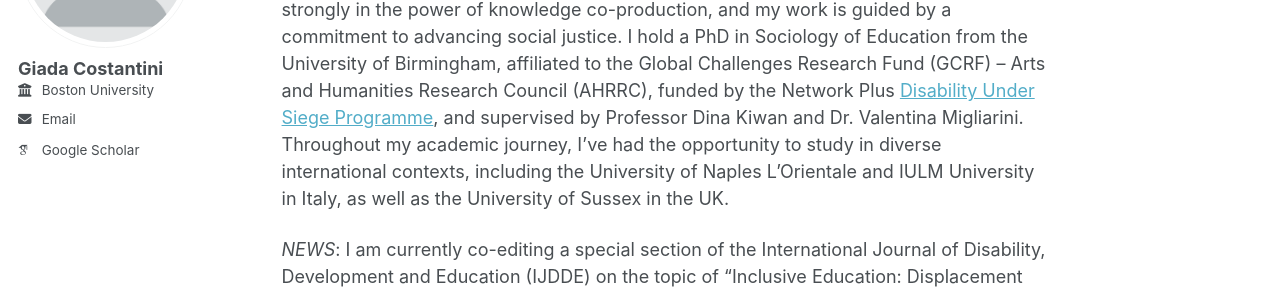
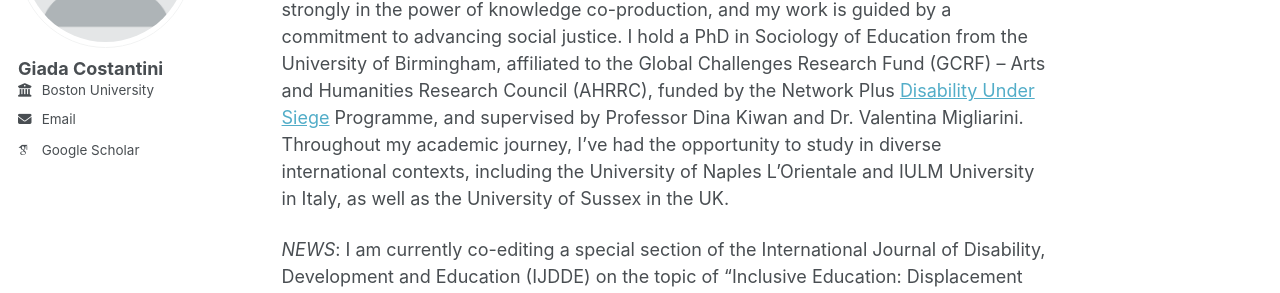
Before and after one commit to giada-costantini/giada-costantini.github.io, a Jekyll site: the page built from _pages/about.md, in a window 1280 px wide. Shown: the part 228-521 px from the top of the page. Built offline with Jekyll 4.4.1, drawn with Linux system fonts in a browser that asks for light colours; some web fonts are replaced; a script bundle is joined from its source files by our own code; library files that are not in the unit come from our copies.

```diff
--- a/_pages/about.md
+++ b/_pages/about.md
@@ -8,7 +8,7 @@ redirect_from:
 ---
 
 Hi! I’m currently a postdoctoral research fellow at the [Center on Forced Displacement](https://www.bu.edu/cfd/) at Boston University. I love to spend my time thinking, researching, writing, and—just as importantly—learning from others. I’m an interdisciplinary researcher who believes strongly in the power of knowledge co-production, and my work is guided by a commitment to advancing social justice.
-I hold a PhD in Sociology of Education from the University of Birmingham, affiliated to  the Global Challenges Research Fund (GCRF) – Arts and Humanities Research Council (AHRRC), funded by the Network Plus [Disability Under Siege Programme](https://disabilityundersiege.org/), and supervised by Professor Dina Kiwan and Dr. Valentina Migliarini. Throughout my academic journey, I’ve had the opportunity to study in diverse international contexts, including the University of Naples L’Orientale and IULM University in Italy, as well as the University of Sussex in the UK.
+I hold a PhD in Sociology of Education from the University of Birmingham, affiliated to  the Global Challenges Research Fund (GCRF) – Arts and Humanities Research Council (AHRRC), funded by the Network Plus [Disability Under Siege](https://disabilityundersiege.org/) Programme, and supervised by Professor Dina Kiwan and Dr. Valentina Migliarini. Throughout my academic journey, I’ve had the opportunity to study in diverse international contexts, including the University of Naples L’Orientale and IULM University in Italy, as well as the University of Sussex in the UK.
 
 
 
```
